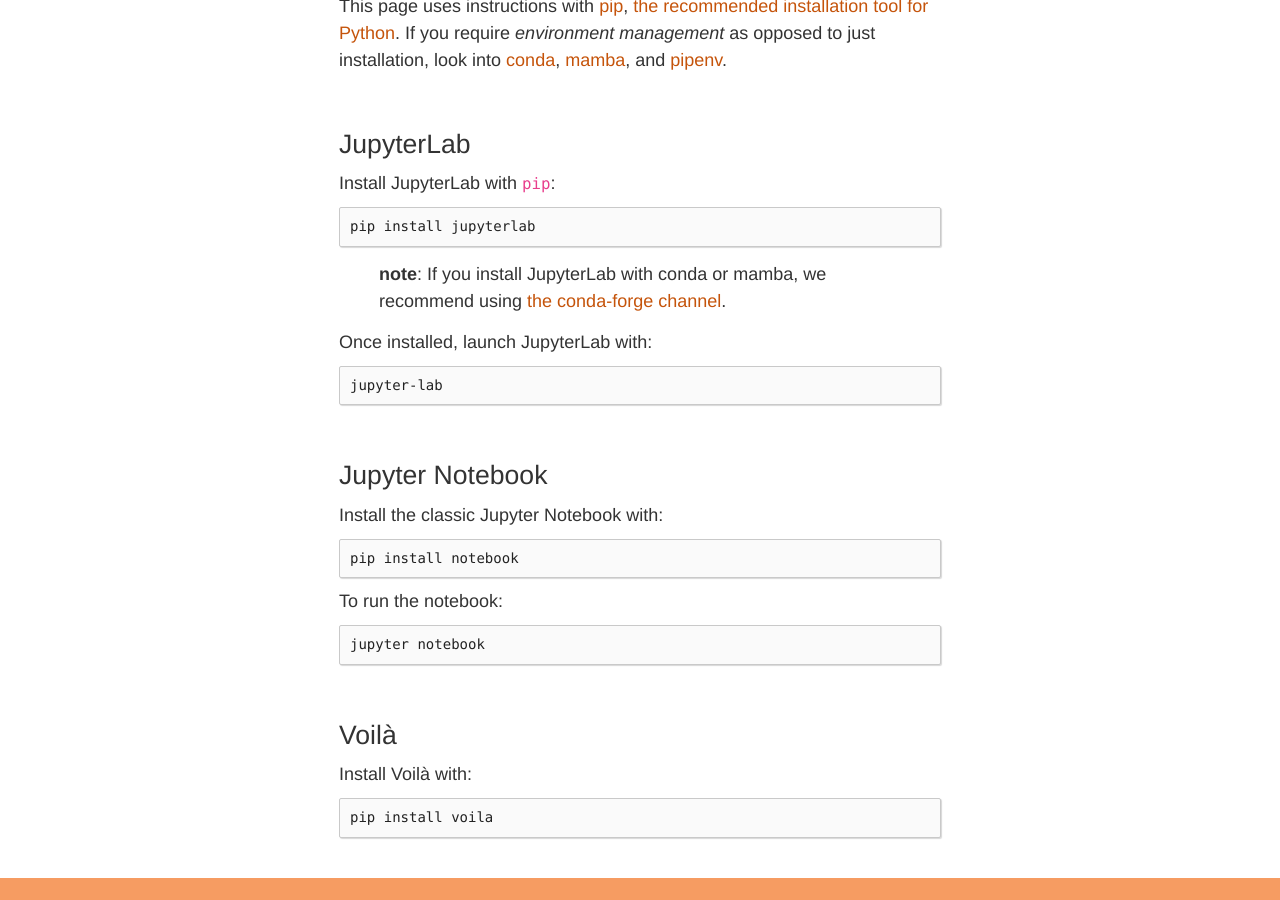
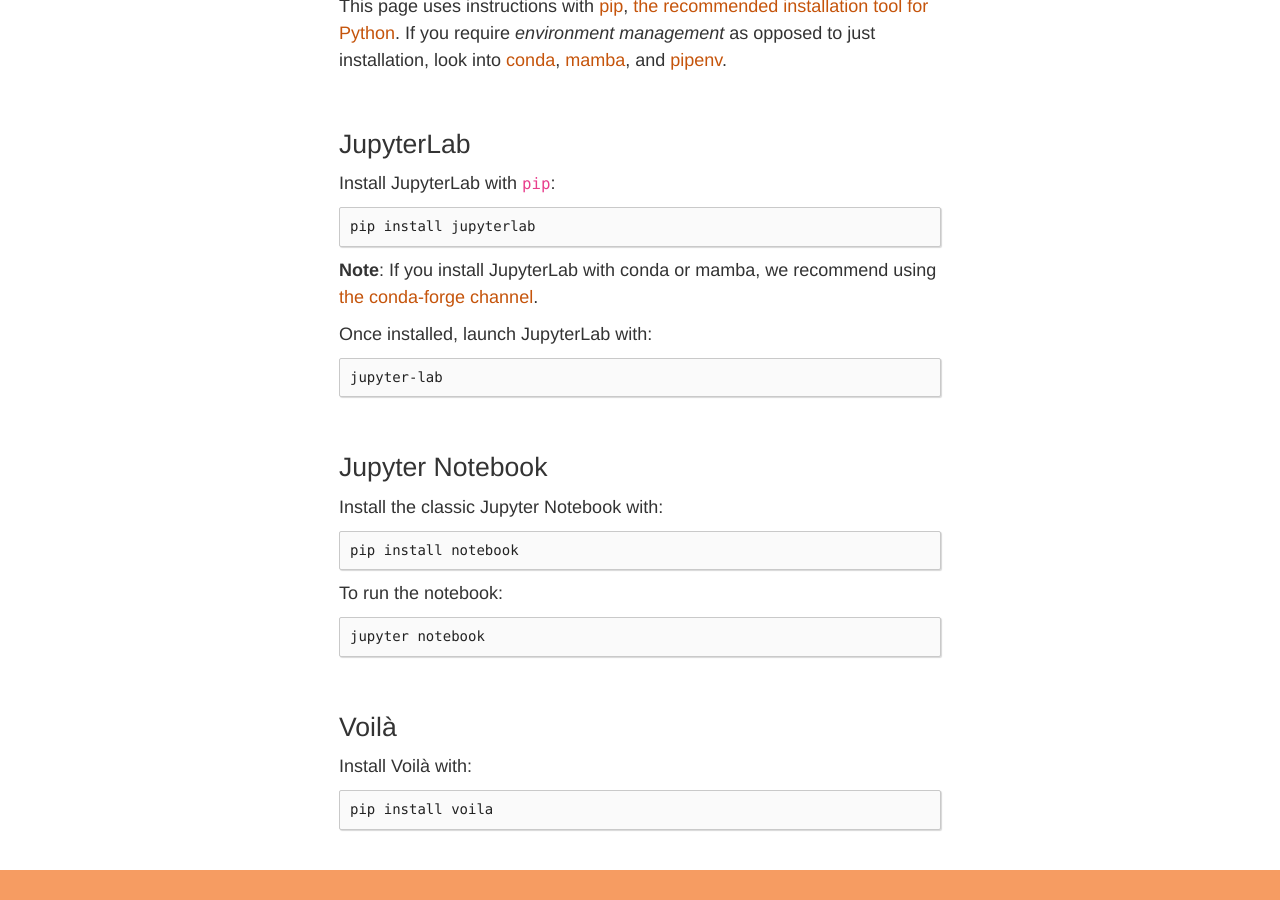
Before and after one commit to jupyter/jupyter.github.io, a Jekyll site: the page built from install.md, in a window 1280 px wide and 900 px high, scrolled down 370 px. Built offline with Jekyll 4.4.1, drawn with Linux system fonts in a browser that asks for light colours.

Commit message:
We don't have a <blockquote> component style, so let's keep this simple

````diff
--- a/install.md
+++ b/install.md
@@ -16,7 +16,7 @@
 ```bash
 pip install jupyterlab
 ```
-> **note**: If you install JupyterLab with conda or mamba, we recommend using [the conda-forge channel](https://conda-forge.org/).
+**Note**: If you install JupyterLab with conda or mamba, we recommend using [the conda-forge channel](https://conda-forge.org/).
 
 Once installed, launch JupyterLab with:
 
````
